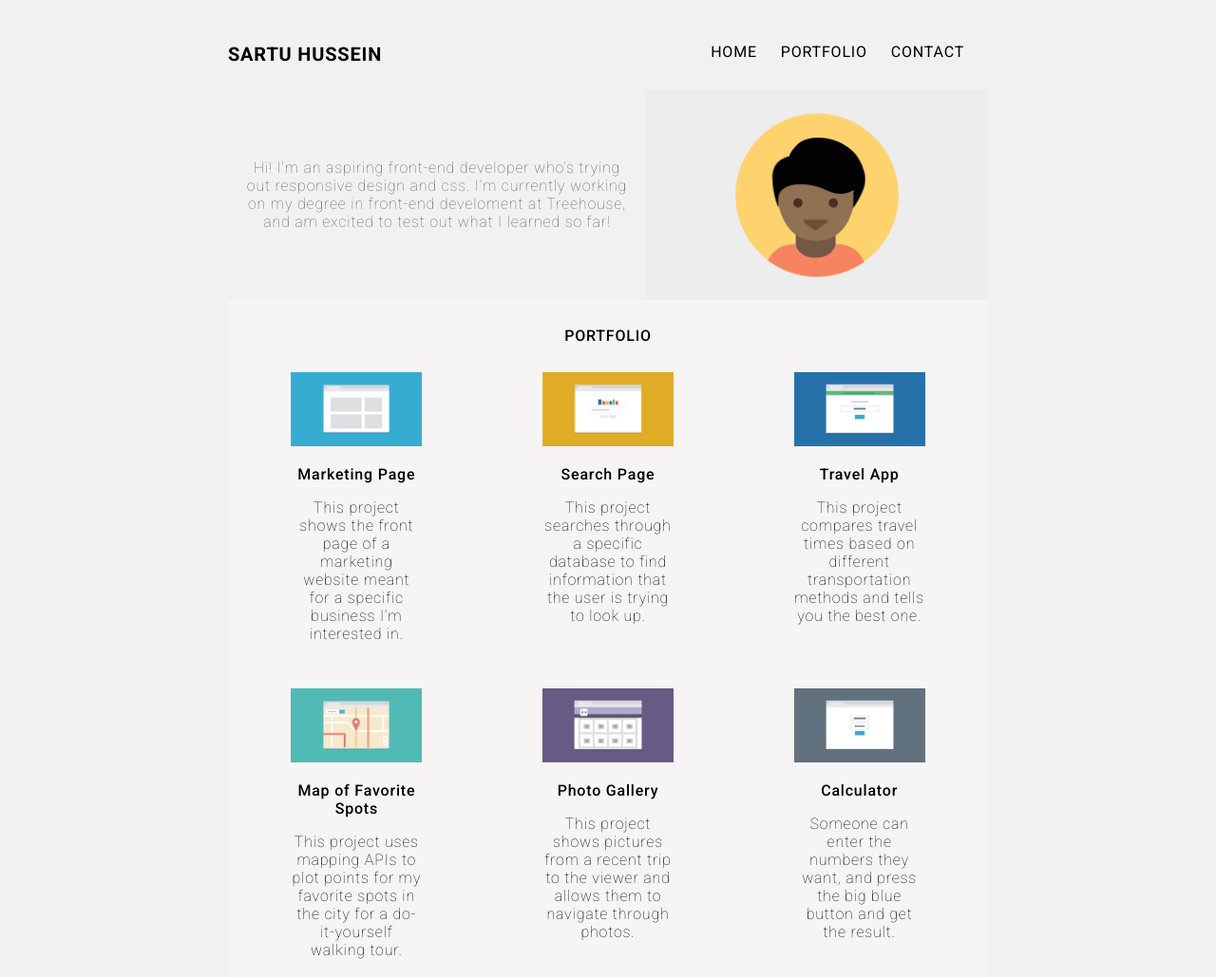
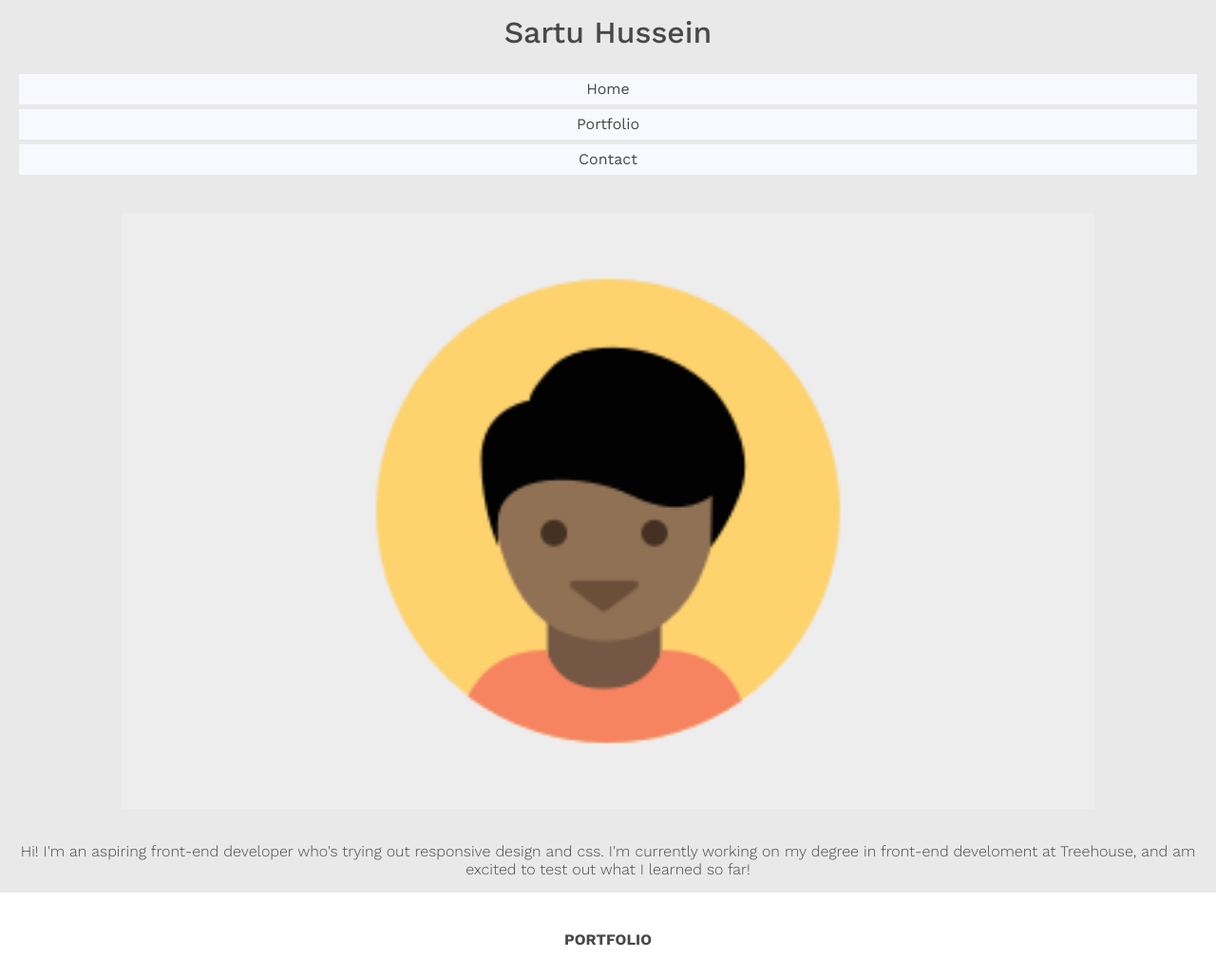
Before and after one commit to sartu-h/techdegree-project2, a plain HTML site: page index.html in a window 1280 px wide. Shown: the top 1029 px of the page at 95% size. Drawn offline with nearby package versions, Linux system fonts and the light colour scheme.

Commit message:
Mobile Design tweaks
made changes to the mobile design style.

```diff
--- a/css/style.css
+++ b/css/style.css
@@ -1,227 +1,107 @@
 * {
+    margin: 0;
+    padding: 0;
     box-sizing: border-box;
+    font-family: "Work Sans", serif;
+    color: rgb(72, 72, 72);
+}
+
+.main {
+    display: flex;
+    flex-direction: column;
+    justify-content: center;
+    text-align: center;
+    padding: 15px;
+
 
 }
 
-ul
-{
-    list-style: none;
-    padding-left: 0;
+.main h1{
+    margin-bottom: 20px;
+    font-weight: 500;
 }
 
-li
-{
-    font-size: 1rem;
+.main, .intro, .contact-info, footer, .wrap-color{
+    background-color: rgb(233, 233, 233);
 }
 
-body {
+.main a{
+    text-decoration: none;
+    display: block;
+    margin: 5px;
+    line-height: 200%;
+    font-weight: 400;
+    background-color: ghostwhite;
+}
+
+.main a:visited {
+    color: rgb(72, 72, 72);
+}
+.main-nav li {
+    list-style: none;
+}
+
+.prof-pic, .projects img{
+    width: 80%;
+    background-size: cover;
+    display: block;
     margin: 0 auto;
-    padding: 0;
-    width: 100%;
-    max-width: 1024px;
-    font-family: "Roboto", Arial, Verdana;
-    font-weight: 400;
-    letter-spacing: .05em;
-    max-width: 100vh;
-    background-color: #eeeaeab6;
+    padding: 20px 0;
 
 }
 
-a {
-    text-decoration: none;
-    color: #000;
+p{
+    padding: 15px;
+    font-weight: 300;
+}
+
+p, #portfolio, .projects h3, #contact{
+    text-align: center;
+}
+
+#portfolio, #contact{
+    font-size: 1rem;
     text-transform: uppercase;
 }
 
-nav
-{
-    padding: 0 25px;
+#portfolio{
+    padding: 20px;
+    margin: 20px;
 }
 
-h1, .main-nav
-{
-    text-align: center;
+.projects h3{
+    font-weight: 500;
 }
 
-  .main-nav, .main-nav li
-{
-    width: 100%;
+#contact{
+    padding: 20px;
+    margin: 70px 20px 0;
+}
+
+.contact-info{
+    padding-bottom: 50px;
 }
 
 
-  .main-nav
-{
-    margin-top: 30px;
+footer{
+    border-top: 1px solid rgb(193, 191, 191);
+    padding: 20px;
+    margin: 0 10px;
+    font-size: 10px;
+    display: flex;
+    justify-content: space-between;
+
 }
 
-  .main-nav li
-{
-    padding: 10px 0;
-    margin: 5px auto;
-    background-color: #f9f7f7;
+footer a{
+    text-decoration: none;
 }
 
-
-img
-{
-    height: auto;
-    max-width: 100%;
-}
-
-.prof-pic
-{
-    display: block;
-    margin: 0 auto;
-    max-width: 100%;
-}
-
-p, h1, h2, h3
-{
-    text-align: center;
-}
- h1,h2
- {
+footer ul li{
+    list-style: none;
     text-transform: uppercase;
 }
 
- h2,h3,.top{
-    font-size: 1em;
-    font-weight: 500;
- }
-.intro p
-{
-    padding: 1rem;
-}
-
-footer {
-    display: flex;
-    justify-content: space-between;
-    align-items: center;
-    margin-top: auto;
-    padding: 0 20px;
-    height: 75px;
-  }
-
-.bottom-nav
-{
+.full{
     display: none;
 }
-
-.mobile-nav
-{
-    display: flex;
-    justify-content: space-between;
-    text-transform: uppercase;
-}
-p
-{
-    font-weight: 250;
-}
-.full {
-  display: none;
-}
-
-main
-{
-    padding: 0;
-    width: 100%;
-    background-color: #f6f4f4;
-    padding: 15px 3px;
-}
-
-.contact-info p, .intro
-{
-    color: rgb(98, 96, 96);
-}
-
-.contact-info
-{
-    padding-bottom: 20px;
-}
-
-hr {
-    border: 0.5px solid #ccc;
-    margin: 1em;
-}
-
-@media (min-width: 768px)
-{
-    .main-nav, .intro, .projects
-    {
-        display: flex;
-
-    }
-
-    .main-nav li
-    {
-        background-color: transparent;
-    }
-
-    .intro
-    {
-        justify-content: space-between;
-        align-items: center;
-    }
-
-    .prof-pic
-    {
-        max-width: 45%;
-        order: 1;
-    }
-
-    .projects {
-        flex-wrap: wrap;
-
-    }
-    .projects figure
-    {
-        flex-basis: calc(50% - 100px);
-    }
-
-    .top
-    {
-        display: none;
-    }
-      .full
-    {
-        display: inline-block;
-        margin-left: 20px;
-    }
-
-}
-
-@media (min-width: 1024px)
-{
-
-    .main
-    {
-        display: flex;
-        justify-content: space-between;
-        gap: 25px;
-    }
-
-    .main-nav
-    {
-        display: flex;
-        justify-content: space-between;
-        gap: 25px;
-        align-items: center;
-    }
-
-    h1
-    {
-        font-size: 1.25em;
-        margin-top: 45px;
-    }
-
-    .projects {
-        flex-wrap: wrap;
-        justify-content: space-around;
-
-    }
-    .projects figure
-    {
-        flex-basis: calc(30% - 100px);
-
-    }
-}
--- a/index.html
+++ b/index.html
@@ -5,7 +5,7 @@
         <meta name="viewport" content="width=device-width, initial-scale=1.0">
         <link rel="preconnect" href="https://fonts.googleapis.com">
         <link rel="preconnect" href="https://fonts.gstatic.com" crossorigin>
-        <link href="https://fonts.googleapis.com/css2?family=Roboto:ital,wght@0,100;0,300;0,400;0,500;0,700;0,900;1,100;1,300;1,400;1,500;1,700;1,900&display=swap" rel="stylesheet">
+        <link href="https://fonts.googleapis.com/css2?family=Dosis:wght@200..800&family=PT+Serif:ital,wght@0,400;0,700;1,400;1,700&family=Work+Sans:ital,wght@0,100..900;1,100..900&display=swap" rel="stylesheet">
         <link href="css/style.css" rel="stylesheet">
         <title>Responsive Website</title>
     </head>
@@ -13,7 +13,7 @@
     <body>
 
         <div class="main">
-            <header><h1><a href="#">Sartu Hussein</a></h1></header>
+            <header><h1>Sartu Hussein</h1></header>
 
             <nav>
                 <ul class="main-nav">
@@ -27,7 +27,7 @@
         <div class="intro">
             <img src="images/responsive-layout-profile.png" class="prof-pic" alt="Profile Picture">
 
-            <p>Hi! I'm an aspiring front-end developer who's trying out responsive
+            <p> Hi! I'm an aspiring front-end developer who's trying out responsive
                 design and css. I'm currently working on my degree in front-end
                 develoment at Treehouse, and am excited to test out what I learned so far!
             </p>
@@ -90,15 +90,16 @@
         <section class="contact-info">
             <h2 id="contact">Contact</h2>
 
-            <p>If you're interested in chatting or want more information
+            <p> If you're interested in chatting or want more information
                 about what I've been working on, I'd love to hear from you!
             </p>
 
             <p>Phone <strong>+1 (111) 555-1234</strong></p>
 
-            <p>Email <strong>email@yoursite.com</strong></p>
+            <p>Email <a href="mailto:email@yoursite.com"><strong>email@yoursite.com</strong></a></p>
         </section>
-        <hr>
+
+        <div class="wrap-color">
             <footer>
                 <h2>Sartu Hussein</h2>
                 <ul class="footer-nav">
@@ -108,5 +109,6 @@
                     <li class="full"><a href="#contact">contact</a></li>
                 </ul>
             </footer>
+        </div>
     </body>
 </html>
```
Lines whose indentation alone changed are shown as unchanged.
